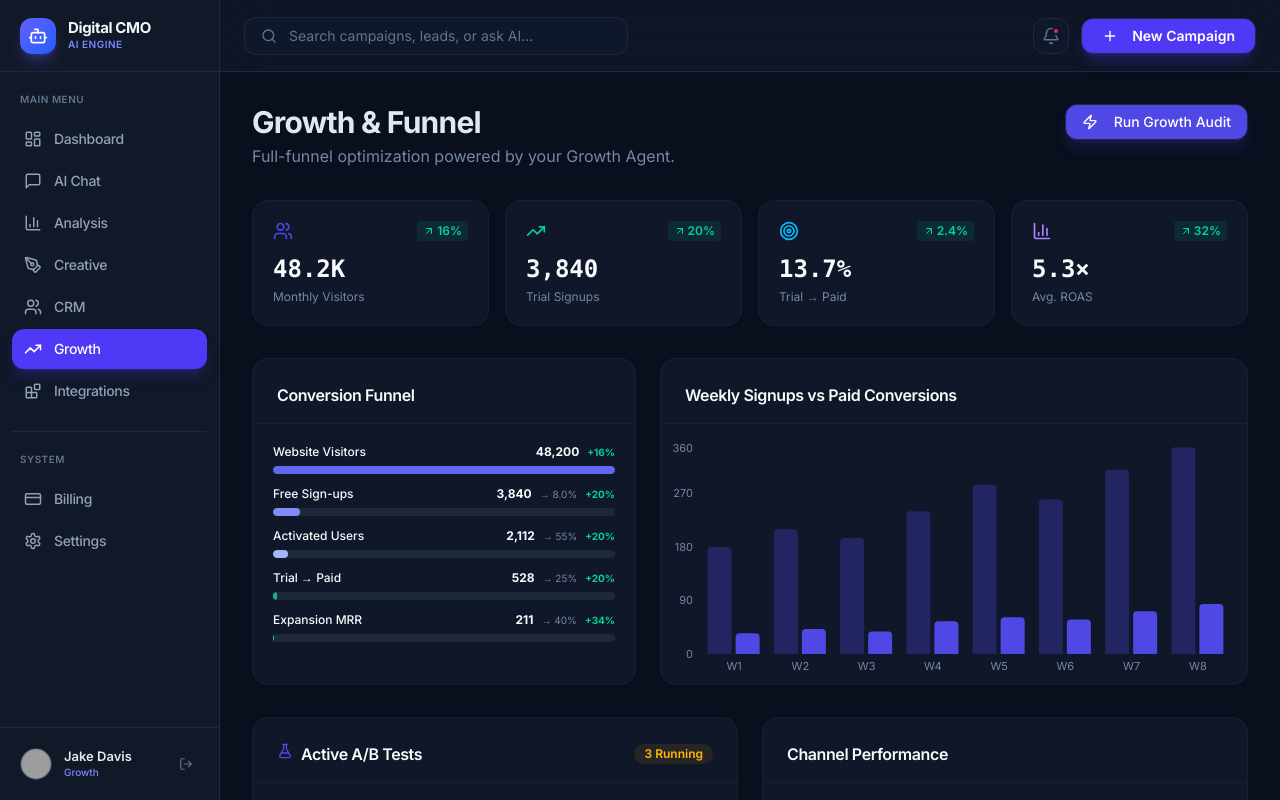
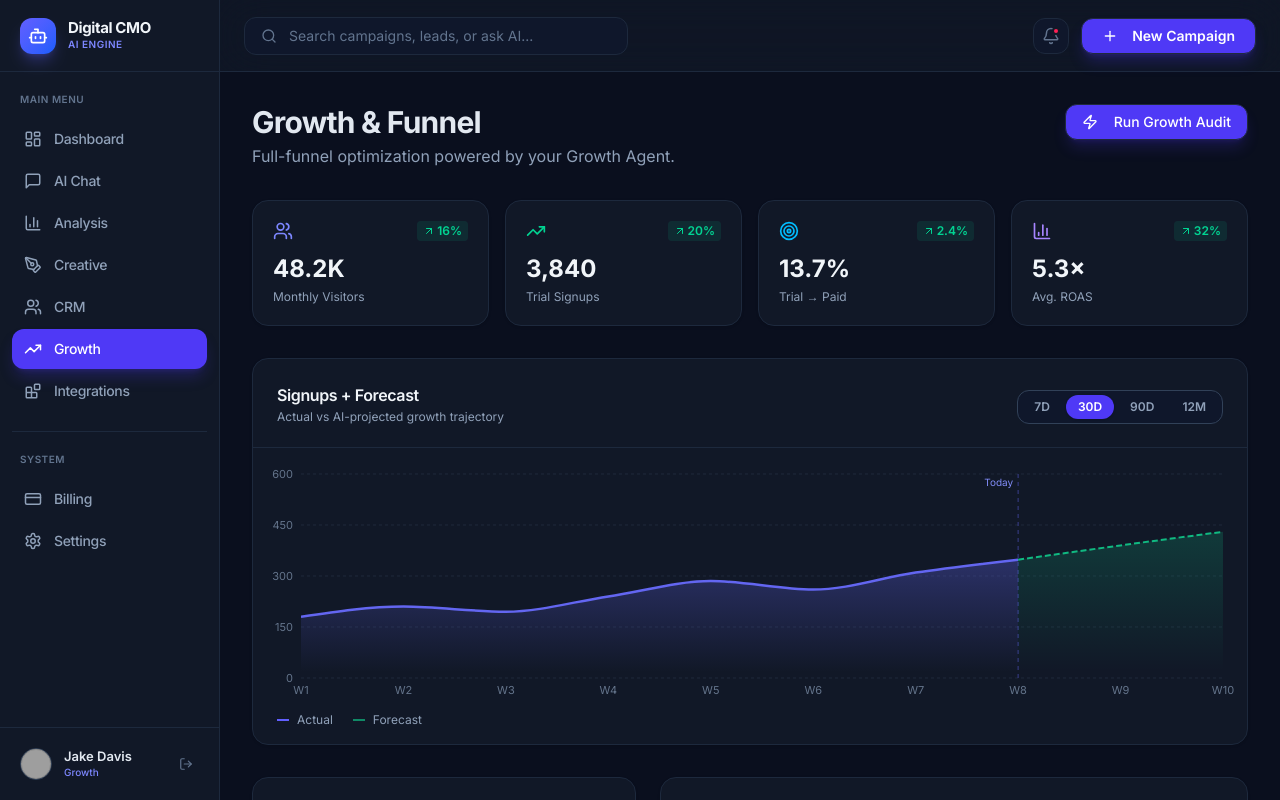
Before and after one commit to JakeDope777/digital-cmo-ai, a React (Vite) app in the folder frontend/: page /growth in a window 1280 px wide. Built offline with nearby package versions, Linux system fonts and the light colour scheme; sample sign-in values are in the browser's storage; grey boxes are pictures that could not be loaded.

Commit message:
feat: canvas design system alignment - pages/Growth.tsx

```diff
--- a/frontend/src/pages/Growth.tsx
+++ b/frontend/src/pages/Growth.tsx
@@ -1,46 +1,75 @@
+import { useState, useMemo } from "react";
 import { useGrowthData } from "@/hooks/use-api";
 import { Card, CardContent, CardHeader, CardTitle } from "@/components/ui/card";
 import { Badge } from "@/components/ui/badge";
 import { Button } from "@/components/ui/button";
 import { formatNumber } from "@/lib/utils";
 import { Loader2, TrendingUp, Users, Target, Zap, ArrowUpRight, ArrowDownRight, FlaskConical, Trophy, BarChart3 } from "lucide-react";
-import { BarChart, Bar, XAxis, YAxis, Tooltip, ResponsiveContainer, Cell, LineChart, Line, AreaChart, Area } from "recharts";
+import { BarChart, Bar, XAxis, YAxis, Tooltip, ResponsiveContainer, AreaChart, Area, ReferenceLine, CartesianGrid } from "recharts";
 
 const FUNNEL_STAGES = [
-  { stage: "Website Visitors",  count: 48200, prev: 41500, rate: null,  color: "#6366f1" },
-  { stage: "Free Sign-ups",     count: 3840,  prev: 3200,  rate: "8.0%", color: "#818cf8" },
-  { stage: "Activated Users",   count: 2112,  prev: 1760,  rate: "55%",  color: "#a5b4fc" },
-  { stage: "Trial → Paid",      count: 528,   prev: 440,   rate: "25%",  color: "#10b981" },
-  { stage: "Expansion MRR",     count: 211,   prev: 158,   rate: "40%",  color: "#34d399" },
-];
-
-const WEEKLY_SIGNUPS = [
-  { week: "W1", signups: 180, paid: 35 },
-  { week: "W2", signups: 210, paid: 42 },
-  { week: "W3", signups: 195, paid: 38 },
-  { week: "W4", signups: 240, paid: 55 },
-  { week: "W5", signups: 285, paid: 62 },
-  { week: "W6", signups: 260, paid: 58 },
-  { week: "W7", signups: 310, paid: 72 },
-  { week: "W8", signups: 348, paid: 84 },
+  { stage: "Website Visitors", count: 48200, prev: 41500, rate: null,   color: "#6366f1" },
+  { stage: "Free Sign-ups",    count: 3840,  prev: 3200,  rate: "8.0%", color: "#818cf8" },
+  { stage: "Activated Users",  count: 2112,  prev: 1760,  rate: "55%",  color: "#a5b4fc" },
+  { stage: "Trial → Paid",     count: 528,   prev: 440,   rate: "25%",  color: "#10b981" },
+  { stage: "Expansion MRR",    count: 211,   prev: 158,   rate: "40%",  color: "#34d399" },
 ];
 
 const CHANNELS = [
-  { name: "Organic Search", signups: 1240, cac: 32, color: "#6366f1" },
+  { name: "Organic Search", signups: 1240, cac: 32,  color: "#6366f1" },
   { name: "LinkedIn Ads",   signups: 680,  cac: 148, color: "#818cf8" },
   { name: "Email Referral", signups: 520,  cac: 18,  color: "#10b981" },
   { name: "Product Hunt",   signups: 340,  cac: 0,   color: "#f59e0b" },
   { name: "Cold Outbound",  signups: 280,  cac: 92,  color: "#ec4899" },
 ];
 
+const PERIODS = ["7D", "30D", "90D", "12M"] as const;
+
+const GROWTH_CHART: Record<string, { week: string; actual?: number; forecast?: number }[]> = {
+  "7D":  [
+    { week: "Mon", actual: 42 }, { week: "Tue", actual: 58 }, { week: "Wed", actual: 51 },
+    { week: "Thu", actual: 67 }, { week: "Fri", actual: 74 }, { week: "Sat", actual: 74, forecast: 82 },
+    { week: "Sun", forecast: 90 },
+  ],
+  "30D": [
+    { week: "W1", actual: 180 }, { week: "W2", actual: 210 }, { week: "W3", actual: 195 },
+    { week: "W4", actual: 240 }, { week: "W5", actual: 285 }, { week: "W6", actual: 260 },
+    { week: "W7", actual: 310 }, { week: "W8", actual: 348, forecast: 348 },
+    { week: "W9", forecast: 390 }, { week: "W10", forecast: 430 },
+  ],
+  "90D": [
+    { week: "Jan", actual: 720 }, { week: "Feb", actual: 810 }, { week: "Mar", actual: 780 },
+    { week: "Apr", actual: 940 }, { week: "May", actual: 1100 }, { week: "Jun", actual: 1040 },
+    { week: "Jul", actual: 1240 }, { week: "Aug", actual: 1390, forecast: 1390 },
+    { week: "Sep", forecast: 1560 }, { week: "Oct", forecast: 1720 },
+  ],
+  "12M": [
+    { week: "Q1 '24", actual: 2100 }, { week: "Q2 '24", actual: 2800 }, { week: "Q3 '24", actual: 3500 },
+    { week: "Q4 '24", actual: 4200 }, { week: "Q1 '25", actual: 5100, forecast: 5100 },
+    { week: "Q2 '25", forecast: 6200 }, { week: "Q3 '25", forecast: 7400 },
+  ],
+};
+
+const TOOLTIP_STYLE = {
+  contentStyle: { backgroundColor: "#111827", border: "1px solid #1e293b", borderRadius: "8px", fontSize: "12px" },
+  itemStyle: { color: "#f1f5f9" },
+};
+
 export function Growth() {
   const { data, isLoading } = useGrowthData();
+  const [period, setPeriod] = useState<typeof PERIODS[number]>("30D");
+
+  const chartData = useMemo(() => GROWTH_CHART[period], [period]);
+  const todayIdx = useMemo(() => {
+    const idx = chartData.findLastIndex(d => d.actual != null);
+    return idx >= 0 ? chartData[idx].week : undefined;
+  }, [chartData]);
 
   if (isLoading || !data) {
     return (
       <div className="h-full flex flex-col items-center justify-center gap-3">
-        <Loader2 className="w-8 h-8 animate-spin text-primary" />
-        <p className="text-sm text-muted-foreground">Growth Agent loading your funnel data...</p>
+        <Loader2 className="w-8 h-8 animate-spin text-indigo-500" />
+        <p className="text-sm text-slate-400">Growth Agent loading your funnel data...</p>
       </div>
     );
   }
@@ -51,10 +80,10 @@ export function Growth() {
       {/* Header */}
       <div className="flex items-start justify-between flex-wrap gap-4">
         <div>
-          <h2 className="text-3xl font-display font-bold">Growth & Funnel</h2>
-          <p className="text-muted-foreground mt-1">Full-funnel optimization powered by your Growth Agent.</p>
+          <h2 className="text-3xl font-bold tracking-tight">Growth & Funnel</h2>
+          <p className="text-slate-400 mt-1">Full-funnel optimization powered by your Growth Agent.</p>
         </div>
-        <Button className="bg-primary hover:bg-primary/90 text-white rounded-xl shadow-lg shadow-primary/20 h-9 text-sm">
+        <Button className="bg-indigo-600 hover:bg-indigo-700 text-white rounded-xl shadow-lg shadow-indigo-600/20 h-9 text-sm">
           <Zap className="w-4 h-4 mr-2" />Run Growth Audit
         </Button>
       </div>
@@ -62,50 +91,103 @@ export function Growth() {
       {/* KPI Row */}
       <div className="grid grid-cols-2 md:grid-cols-4 gap-4">
         {[
-          { label: "Monthly Visitors",  val: "48.2K", change: +16,   icon: Users,       color: "text-primary" },
-          { label: "Trial Signups",     val: "3,840", change: +20,   icon: TrendingUp,  color: "text-emerald-400" },
-          { label: "Trial → Paid",      val: "13.7%", change: +2.4,  icon: Target,      color: "text-sky-400" },
-          { label: "Avg. ROAS",         val: "5.3×",  change: +32,   icon: BarChart3,   color: "text-violet-400" },
+          { label: "Monthly Visitors", val: "48.2K", change: +16,  icon: Users,      color: "text-indigo-400" },
+          { label: "Trial Signups",    val: "3,840", change: +20,  icon: TrendingUp,  color: "text-emerald-400" },
+          { label: "Trial → Paid",     val: "13.7%", change: +2.4, icon: Target,      color: "text-sky-400" },
+          { label: "Avg. ROAS",        val: "5.3×",  change: +32,  icon: BarChart3,   color: "text-violet-400" },
         ].map((k) => (
-          <Card key={k.label} className="bg-card border-border/50 rounded-2xl hover:border-primary/20 transition-colors">
+          <Card key={k.label} className="bg-[#111827] border-slate-800 rounded-2xl">
             <CardContent className="p-5">
               <div className="flex items-center justify-between mb-3">
                 <k.icon className={`w-5 h-5 ${k.color}`} />
                 <span className={`text-xs font-semibold flex items-center gap-0.5 px-1.5 py-0.5 rounded ${k.change > 0 ? "text-emerald-400 bg-emerald-400/10" : "text-rose-400 bg-rose-400/10"}`}>
-                  {k.change > 0 ? <ArrowUpRight className="w-3 h-3" /> : <ArrowDownRight className="w-3 h-3" />}{Math.abs(k.change)}%
+                  {k.change > 0 ? <ArrowUpRight className="w-3 h-3" /> : <ArrowDownRight className="w-3 h-3" />}
+                  {Math.abs(k.change)}%
                 </span>
               </div>
-              <p className="text-2xl font-bold font-mono text-foreground">{k.val}</p>
-              <p className="text-xs text-muted-foreground mt-1">{k.label}</p>
+              <p className="text-2xl font-bold text-slate-100">{k.val}</p>
+              <p className="text-xs text-slate-400 mt-1">{k.label}</p>
             </CardContent>
           </Card>
         ))}
       </div>
 
+      {/* Growth Chart with Forecast */}
+      <Card className="bg-[#111827] border-slate-800 rounded-2xl overflow-hidden">
+        <CardHeader className="border-b border-slate-800 pb-4 flex flex-row items-center justify-between flex-wrap gap-3">
+          <div>
+            <CardTitle className="text-base text-slate-100">Signups + Forecast</CardTitle>
+            <p className="text-xs text-slate-400 mt-0.5">Actual vs AI-projected growth trajectory</p>
+          </div>
+          <div className="flex items-center bg-slate-900 border border-slate-700 rounded-xl p-1 gap-1">
+            {PERIODS.map((p) => (
+              <button
+                key={p}
+                onClick={() => setPeriod(p)}
+                className={`px-3 py-1 rounded-lg text-xs font-semibold transition-all ${p === period ? "bg-indigo-600 text-white shadow-sm" : "text-slate-400 hover:text-slate-200"}`}
+              >
+                {p}
+              </button>
+            ))}
+          </div>
+        </CardHeader>
+        <CardContent className="p-0">
+          <div className="h-[260px] w-full pt-4 px-2">
+            <ResponsiveContainer width="100%" height="100%">
+              <AreaChart data={chartData} margin={{ top: 10, right: 16, left: -20, bottom: 0 }}>
+                <defs>
+                  <linearGradient id="actualGrad" x1="0" y1="0" x2="0" y2="1">
+                    <stop offset="5%"  stopColor="#6366f1" stopOpacity={0.3} />
+                    <stop offset="95%" stopColor="#6366f1" stopOpacity={0} />
+                  </linearGradient>
+                  <linearGradient id="forecastGrad" x1="0" y1="0" x2="0" y2="1">
+                    <stop offset="5%"  stopColor="#10b981" stopOpacity={0.2} />
+                    <stop offset="95%" stopColor="#10b981" stopOpacity={0} />
+                  </linearGradient>
+                </defs>
+                <CartesianGrid strokeDasharray="3 3" stroke="#1e293b" vertical={false} />
+                <XAxis dataKey="week" axisLine={false} tickLine={false} tick={{ fill: "#64748b", fontSize: 11 }} />
+                <YAxis axisLine={false} tickLine={false} tick={{ fill: "#64748b", fontSize: 11 }} />
+                <Tooltip {...TOOLTIP_STYLE} />
+                {todayIdx && (
+                  <ReferenceLine x={todayIdx} stroke="#6366f1" strokeDasharray="4 4" strokeOpacity={0.5}
+                    label={{ value: "Today", position: "insideTopRight", fill: "#818cf8", fontSize: 10 }} />
+                )}
+                <Area type="monotone" dataKey="actual" stroke="#6366f1" strokeWidth={2.5} fillOpacity={1} fill="url(#actualGrad)" connectNulls dot={false} name="Actual" />
+                <Area type="monotone" dataKey="forecast" stroke="#10b981" strokeWidth={2} strokeDasharray="6 3" fillOpacity={1} fill="url(#forecastGrad)" connectNulls dot={false} name="Forecast" />
+              </AreaChart>
+            </ResponsiveContainer>
+          </div>
+          <div className="flex items-center gap-5 px-6 pb-4 pt-1">
+            <div className="flex items-center gap-2"><div className="w-3 h-0.5 bg-indigo-500" /><span className="text-xs text-slate-400">Actual</span></div>
+            <div className="flex items-center gap-2"><div className="w-3 h-0.5 bg-emerald-400 opacity-70" style={{ borderTop: "2px dashed #10b981" }} /><span className="text-xs text-slate-400">Forecast</span></div>
+          </div>
+        </CardContent>
+      </Card>
+
       <div className="grid grid-cols-1 lg:grid-cols-5 gap-6">
-
         {/* Conversion Funnel */}
-        <Card className="lg:col-span-2 bg-card border-border/50 rounded-2xl overflow-hidden">
-          <CardHeader className="border-b border-border/50 pb-4">
-            <CardTitle className="text-base">Conversion Funnel</CardTitle>
+        <Card className="lg:col-span-2 bg-[#111827] border-slate-800 rounded-2xl overflow-hidden">
+          <CardHeader className="border-b border-slate-800 pb-4">
+            <CardTitle className="text-base text-slate-100">Conversion Funnel</CardTitle>
           </CardHeader>
-          <CardContent className="p-5 space-y-3">
-            {FUNNEL_STAGES.map((stage, i) => {
+          <CardContent className="p-5 space-y-4">
+            {FUNNEL_STAGES.map((stage) => {
               const pct = (stage.count / FUNNEL_STAGES[0].count) * 100;
               const change = Math.round(((stage.count - stage.prev) / stage.prev) * 100);
               return (
                 <div key={stage.stage}>
-                  <div className="flex items-center justify-between mb-1.5">
-                    <span className="text-xs font-medium text-foreground">{stage.stage}</span>
+                  <div className="flex items-center justify-between mb-2">
+                    <span className="text-xs font-medium text-slate-300">{stage.stage}</span>
                     <div className="flex items-center gap-2">
-                      <span className="text-xs font-bold text-foreground">{formatNumber(stage.count)}</span>
-                      {stage.rate && <span className="text-[10px] text-muted-foreground">→ {stage.rate}</span>}
-                      <span className={`text-[10px] font-bold ${change > 0 ? "text-emerald-400" : "text-rose-400"}`}>
+                      <span className="text-xs font-bold text-slate-200 tabular-nums">{formatNumber(stage.count)}</span>
+                      {stage.rate && <span className="text-[10px] text-slate-500">→ {stage.rate}</span>}
+                      <span className={`text-[10px] font-semibold ${change > 0 ? "text-emerald-400" : "text-rose-400"}`}>
                         {change > 0 ? "+" : ""}{change}%
                       </span>
                     </div>
                   </div>
-                  <div className="h-2 bg-muted rounded-full overflow-hidden">
+                  <div className="h-2 bg-slate-800 rounded-full overflow-hidden">
                     <div
                       className="h-full rounded-full transition-all duration-700"
                       style={{ width: `${pct}%`, backgroundColor: stage.color }}
@@ -117,102 +199,80 @@ export function Growth() {
           </CardContent>
         </Card>
 
-        {/* Weekly Signups Chart */}
-        <Card className="lg:col-span-3 bg-card border-border/50 rounded-2xl overflow-hidden">
-          <CardHeader className="border-b border-border/50 pb-4">
-            <CardTitle className="text-base">Weekly Signups vs Paid Conversions</CardTitle>
+        {/* Channel Performance */}
+        <Card className="lg:col-span-3 bg-[#111827] border-slate-800 rounded-2xl overflow-hidden">
+          <CardHeader className="border-b border-slate-800 pb-4">
+            <CardTitle className="text-base text-slate-100">Channel Performance</CardTitle>
           </CardHeader>
-          <CardContent className="p-0">
-            <div className="h-[260px] w-full pt-4">
-              <ResponsiveContainer width="100%" height="100%">
-                <BarChart data={WEEKLY_SIGNUPS} margin={{ top: 0, right: 16, left: -20, bottom: 0 }}>
-                  <XAxis dataKey="week" axisLine={false} tickLine={false} tick={{ fill: "hsl(var(--muted-foreground))", fontSize: 11 }} />
-                  <YAxis axisLine={false} tickLine={false} tick={{ fill: "hsl(var(--muted-foreground))", fontSize: 11 }} />
-                  <Tooltip contentStyle={{ backgroundColor: "hsl(var(--card))", borderColor: "hsl(var(--border))", borderRadius: "8px", fontSize: "12px" }} />
-                  <Bar dataKey="signups" fill="hsl(var(--primary) / 0.3)" radius={[4, 4, 0, 0]} />
-                  <Bar dataKey="paid" fill="hsl(var(--primary))" radius={[4, 4, 0, 0]} />
-                </BarChart>
-              </ResponsiveContainer>
+          <CardContent className="p-5 space-y-4">
+            {CHANNELS.map((ch) => {
+              const pct = (ch.signups / CHANNELS[0].signups) * 100;
+              return (
+                <div key={ch.name} className="flex items-center gap-3">
+                  <div className="w-32 shrink-0">
+                    <p className="text-xs font-semibold text-slate-200 truncate">{ch.name}</p>
+                    <p className="text-[10px] text-slate-500">CAC: {ch.cac === 0 ? "Free" : `$${ch.cac}`}</p>
+                  </div>
+                  <div className="flex-1 h-2 bg-slate-800 rounded-full overflow-hidden">
+                    <div className="h-full rounded-full transition-all" style={{ width: `${pct}%`, backgroundColor: ch.color }} />
+                  </div>
+                  <span className="text-xs font-bold text-slate-200 w-12 text-right tabular-nums">{formatNumber(ch.signups)}</span>
+                </div>
+              );
+            })}
+            <div className="mt-2 pt-3 border-t border-slate-800 bg-slate-900 rounded-xl p-3">
+              <p className="text-xs font-semibold text-indigo-400 mb-1.5 flex items-center gap-1.5"><Zap className="w-3 h-3" />AI Recommendation</p>
+              <p className="text-xs text-slate-400 leading-relaxed">Email referral has the lowest CAC ($18). Investing $2K in a referral incentive program could generate ~111 additional trial signups at current rates.</p>
             </div>
           </CardContent>
         </Card>
       </div>
 
-      <div className="grid grid-cols-1 lg:grid-cols-2 gap-6">
-
       {/* A/B Tests */}
-        <Card className="bg-card border-border/50 rounded-2xl overflow-hidden">
-          <CardHeader className="border-b border-border/50 pb-4 flex flex-row items-center gap-2">
-            <FlaskConical className="w-4 h-4 text-primary" />
-            <CardTitle className="text-base m-0">Active A/B Tests</CardTitle>
+      <Card className="bg-[#111827] border-slate-800 rounded-2xl overflow-hidden">
+        <CardHeader className="border-b border-slate-800 pb-4 flex flex-row items-center gap-2">
+          <FlaskConical className="w-4 h-4 text-indigo-400" />
+          <CardTitle className="text-base text-slate-100 m-0">Active A/B Tests</CardTitle>
           <Badge className="ml-auto bg-amber-500/10 text-amber-400 border-0 text-xs">3 Running</Badge>
         </CardHeader>
-          <CardContent className="p-5 space-y-4">
+        <CardContent className="p-5">
+          <div className="grid grid-cols-1 md:grid-cols-3 gap-4">
             {(data.abTests ?? []).map((test: any) => (
-              <div key={test.id} className="bg-background rounded-xl p-4 border border-border/50">
+              <div key={test.id} className="bg-slate-900 rounded-xl p-4 border border-slate-800">
                 <div className="flex items-center justify-between mb-3">
-                  <h4 className="font-semibold text-sm text-foreground">{test.name}</h4>
-                  <Badge className={test.status === "running" ? "bg-amber-500/10 text-amber-400 border-0 text-xs" : "bg-emerald-500/10 text-emerald-400 border-0 text-xs"}>
+                  <h4 className="font-semibold text-sm text-slate-200 truncate flex-1 mr-2">{test.name}</h4>
+                  <Badge className={test.status === "running" ? "bg-amber-500/10 text-amber-400 border-0 text-xs shrink-0" : "bg-emerald-500/10 text-emerald-400 border-0 text-xs shrink-0"}>
                     {test.status}
                   </Badge>
                 </div>
-                <div className="grid grid-cols-2 gap-3">
-                  <div className="bg-card p-3 rounded-lg border border-border/40">
-                    <p className="text-[10px] text-muted-foreground mb-1">Variant A (Control)</p>
-                    <p className="text-xs font-medium text-foreground truncate">"{test.variantA}"</p>
-                    <p className="mt-2 text-xl font-bold text-foreground">{test.winnerConversionA}%</p>
-                    <div className="mt-1.5 h-1 bg-muted rounded-full overflow-hidden">
-                      <div className="h-full bg-muted-foreground rounded-full" style={{ width: `${test.winnerConversionA * 10}%` }} />
+                <div className="grid grid-cols-2 gap-2">
+                  <div className="bg-[#111827] p-3 rounded-lg border border-slate-800">
+                    <p className="text-[10px] text-slate-500 mb-1">Control</p>
+                    <p className="text-xs font-medium text-slate-300 truncate">"{test.variantA}"</p>
+                    <p className="mt-1.5 text-lg font-bold text-slate-100">{test.winnerConversionA}%</p>
+                    <div className="mt-1 h-1 bg-slate-800 rounded-full overflow-hidden">
+                      <div className="h-full bg-slate-500 rounded-full" style={{ width: `${test.winnerConversionA * 10}%` }} />
                     </div>
                   </div>
-                  <div className={`bg-card p-3 rounded-lg border ${test.winnerConversionB > test.winnerConversionA ? "border-emerald-500/40 bg-emerald-500/5" : "border-border/40"}`}>
+                  <div className={`bg-[#111827] p-3 rounded-lg border ${test.winnerConversionB > test.winnerConversionA ? "border-emerald-500/40" : "border-slate-800"}`}>
                     <div className="flex items-center justify-between mb-1">
-                      <p className="text-[10px] text-muted-foreground">Variant B</p>
+                      <p className="text-[10px] text-slate-500">Variant</p>
                       {test.winnerConversionB > test.winnerConversionA && (
-                        <span className="text-[10px] text-emerald-400 font-bold flex items-center gap-0.5"><Trophy className="w-2.5 h-2.5" />Winner</span>
+                        <span className="text-[9px] text-emerald-400 font-bold flex items-center gap-0.5"><Trophy className="w-2.5 h-2.5" />Win</span>
                       )}
                     </div>
-                    <p className="text-xs font-medium text-foreground truncate">"{test.variantB}"</p>
-                    <p className={`mt-2 text-xl font-bold ${test.winnerConversionB > test.winnerConversionA ? "text-emerald-400" : "text-foreground"}`}>{test.winnerConversionB}%</p>
-                    <div className="mt-1.5 h-1 bg-muted rounded-full overflow-hidden">
-                      <div className={`h-full rounded-full ${test.winnerConversionB > test.winnerConversionA ? "bg-emerald-400" : "bg-muted-foreground"}`} style={{ width: `${test.winnerConversionB * 10}%` }} />
+                    <p className="text-xs font-medium text-slate-300 truncate">"{test.variantB}"</p>
+                    <p className={`mt-1.5 text-lg font-bold ${test.winnerConversionB > test.winnerConversionA ? "text-emerald-400" : "text-slate-100"}`}>{test.winnerConversionB}%</p>
+                    <div className="mt-1 h-1 bg-slate-800 rounded-full overflow-hidden">
+                      <div className={`h-full rounded-full ${test.winnerConversionB > test.winnerConversionA ? "bg-emerald-400" : "bg-slate-500"}`} style={{ width: `${test.winnerConversionB * 10}%` }} />
                     </div>
                   </div>
                 </div>
               </div>
             ))}
-          </CardContent>
-        </Card>
-
-        {/* Channel Performance */}
-        <Card className="bg-card border-border/50 rounded-2xl overflow-hidden">
-          <CardHeader className="border-b border-border/50 pb-4">
-            <CardTitle className="text-base">Channel Performance</CardTitle>
-          </CardHeader>
-          <CardContent className="p-5 space-y-3">
-            {CHANNELS.map((ch) => {
-              const pct = (ch.signups / CHANNELS[0].signups) * 100;
-              return (
-                <div key={ch.name} className="flex items-center gap-3">
-                  <div className="w-28 shrink-0">
-                    <p className="text-xs font-semibold text-foreground truncate">{ch.name}</p>
-                    <p className="text-[10px] text-muted-foreground">CAC: {ch.cac === 0 ? "Free" : `$${ch.cac}`}</p>
-                  </div>
-                  <div className="flex-1 h-2 bg-muted rounded-full overflow-hidden">
-                    <div className="h-full rounded-full transition-all" style={{ width: `${pct}%`, backgroundColor: ch.color }} />
-                  </div>
-                  <span className="text-xs font-bold text-foreground w-12 text-right font-mono">{formatNumber(ch.signups)}</span>
-                </div>
-              );
-            })}
-
-            <div className="mt-4 pt-4 border-t border-border/30 bg-background rounded-xl p-3">
-              <p className="text-xs font-semibold text-primary mb-1.5 flex items-center gap-1.5"><Zap className="w-3 h-3" />AI Recommendation</p>
-              <p className="text-xs text-foreground/70 leading-relaxed">Email referral has the lowest CAC ($18). Investing $2K in a referral incentive program could generate ~111 additional trial signups at current conversion rates.</p>
           </div>
         </CardContent>
       </Card>
     </div>
-    </div>
   );
 }
```
Lines whose indentation alone changed are shown as unchanged.
